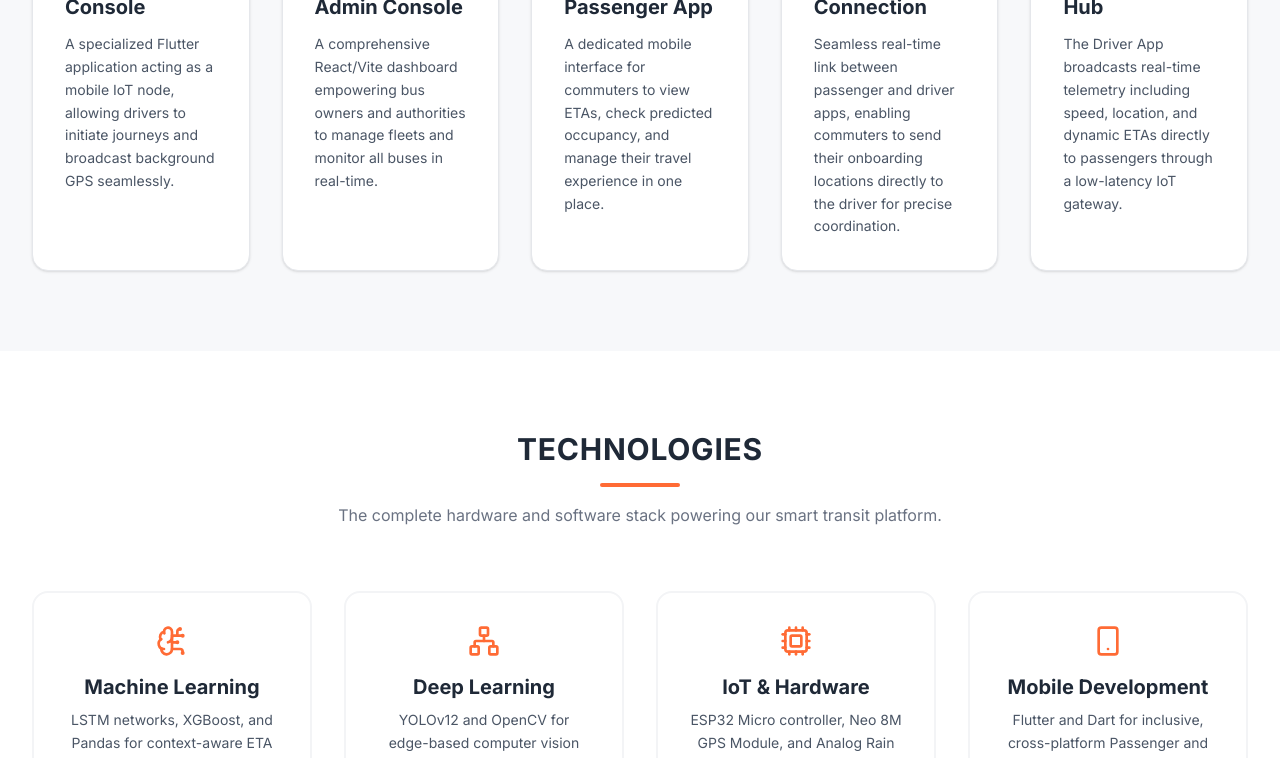
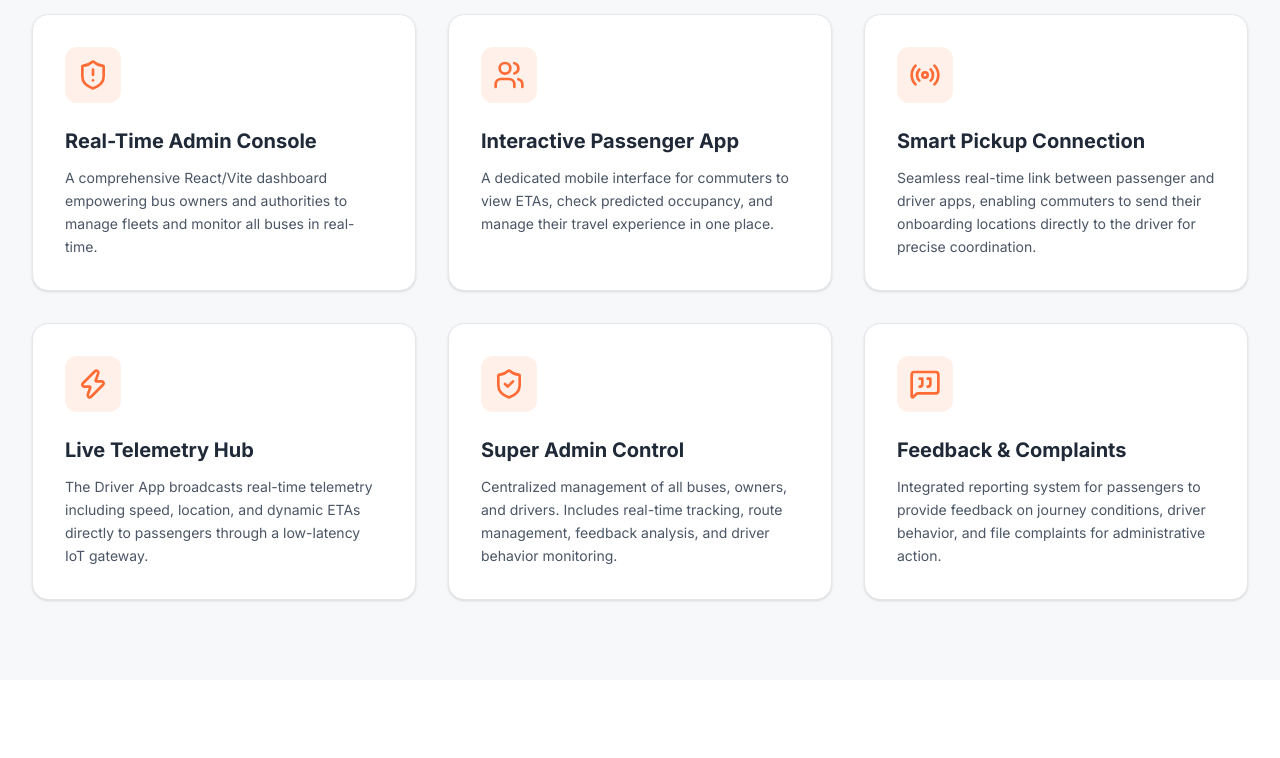
Before and after one commit to oshadha2k01/NextStop, a Next.js app: page / in a window 1280 px wide. Shown: the part 4043-4801 px from the top of the page. Built offline with nearby package versions, Linux system fonts and the light colour scheme; no server answers.

Commit message:
feat: add new fetaures

```diff
--- a/app/components/Features.tsx
+++ b/app/components/Features.tsx
@@ -1,5 +1,5 @@
 import React from 'react';
-import { MapPin, Clock, Camera, BrainCircuit, FileText, Smartphone, ShieldAlert, Users, Radio, Zap } from 'lucide-react';
+import { MapPin, Clock, Camera, BrainCircuit, FileText, Smartphone, ShieldAlert, Users, Radio, Zap, ShieldCheck, MessageSquareQuote } from 'lucide-react';
 
 const Features = () => {
   const features = [
@@ -52,6 +52,16 @@ const Features = () => {
       title: "Live Telemetry Hub",
       desc: "The Driver App broadcasts real-time telemetry including speed, location, and dynamic ETAs directly to passengers through a low-latency IoT gateway.",
       icon: <Zap size={32} />
+    },
+    {
+      title: "Super Admin Control",
+      desc: "Centralized management of all buses, owners, and drivers. Includes real-time tracking, route management, feedback analysis, and driver behavior monitoring.",
+      icon: <ShieldCheck size={32} />
+    },
+    {
+      title: "Feedback & Complaints",
+      desc: "Integrated reporting system for passengers to provide feedback on journey conditions, driver behavior, and file complaints for administrative action.",
+      icon: <MessageSquareQuote size={32} />
     }
   ];
 
@@ -64,7 +74,7 @@ const Features = () => {
           <p className="text-gray-500 mt-4">Discover the innovative features that make NextStop exceptional.</p>
         </div>
 
-        <div className="grid sm:grid-cols-2 lg:grid-cols-3 xl:grid-cols-5 gap-8">
+        <div className="grid md:grid-cols-3 gap-8">
           {features.map((feat, i) => (
             <div key={i} className="bg-white p-8 rounded-2xl shadow-sm border border-gray-200 hover:border-[#FF6B35] hover:shadow-md transition-all group flex flex-col">
               <div className="w-14 h-14 rounded-xl bg-[#FF6B35]/10 flex items-center justify-center text-[#FF6B35] mb-6 group-hover:bg-[#FF6B35] group-hover:text-white transition-colors">
```
